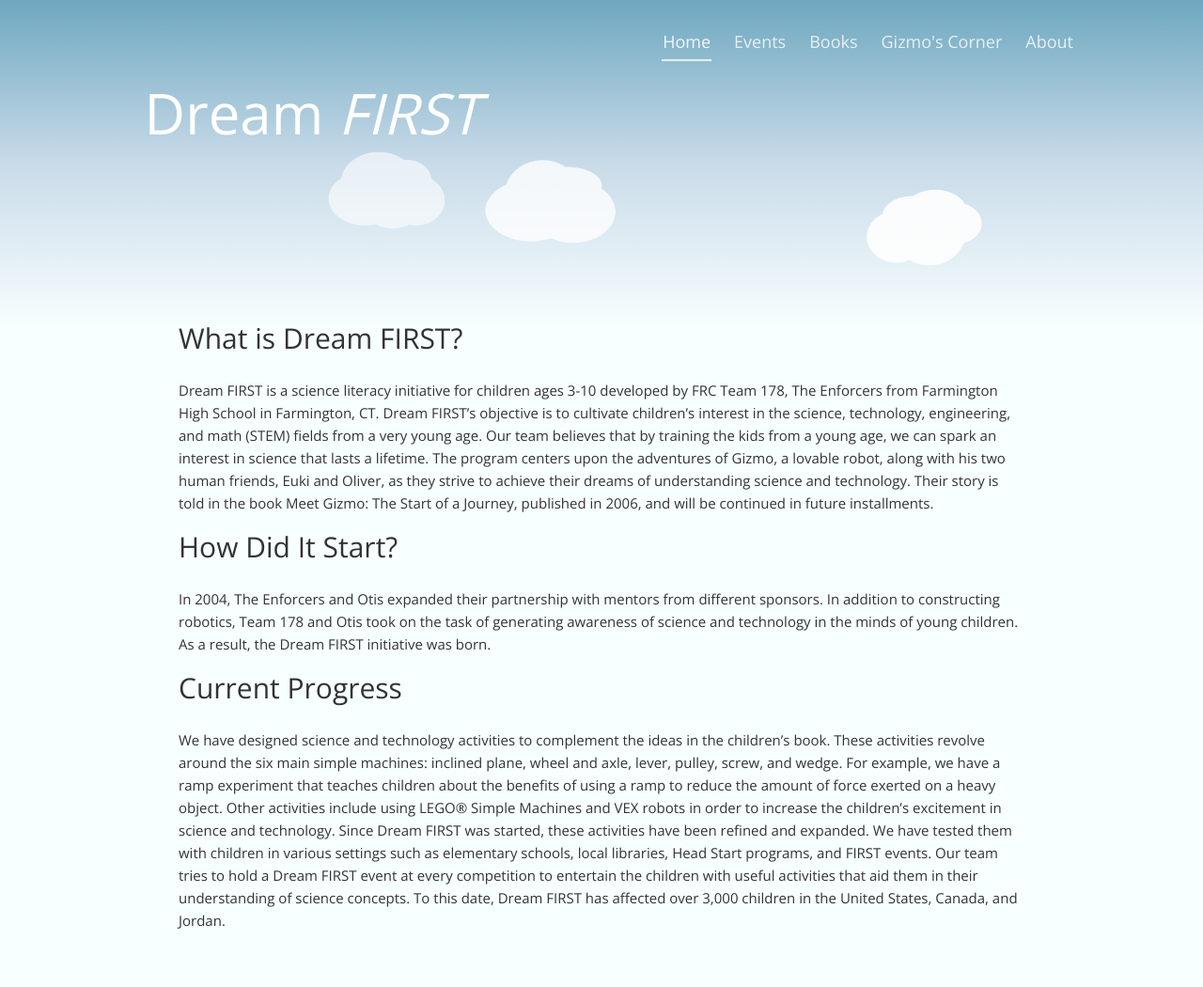
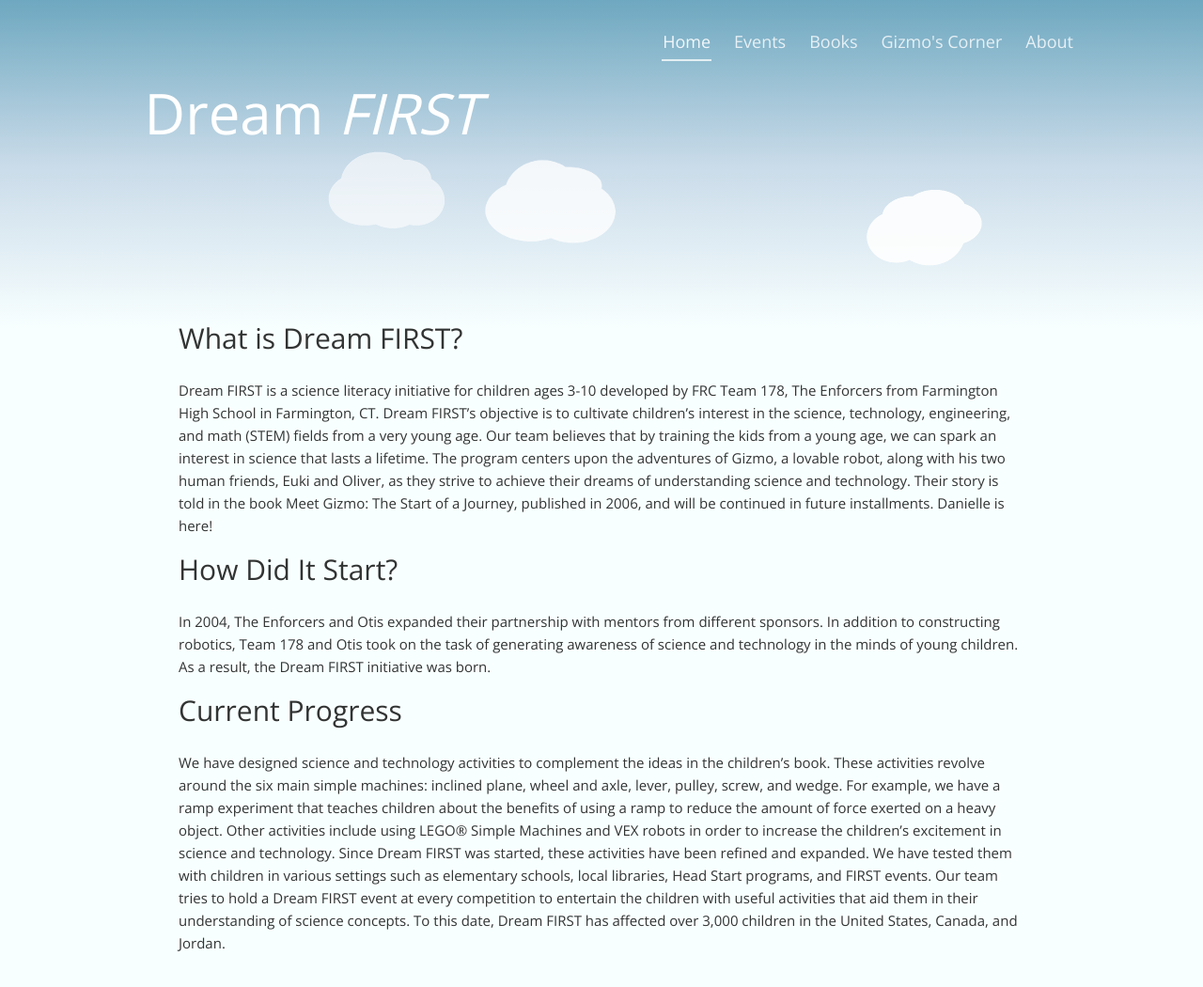
Before and after one commit to DreamFIRST/dreamfirst.github.io, a Jekyll site: the page built from index.md, in a window 1280 px wide. Shown: the whole page at 94% size. Built offline with Jekyll 4.4.1, drawn with Linux system fonts in a browser that asks for light colours; nearby versions of some CDN libraries; before the commit the page ends 1026 px from its top, so only the background shows below that.

Commit message:
danielle messed with this because brandon told her to

```diff
--- a/index.md
+++ b/index.md
@@ -17,7 +17,7 @@ friends, Euki and Oliver, as they strive to achieve their dreams of
 understanding science and technology. Their story is told in the book Meet
 Gizmo: The Start of a Journey, published in 2006, and will be continued in
 future installments.
-
+Danielle is here!
 ## How Did It Start?
 In 2004, The Enforcers and Otis expanded their partnership with mentors
 from different sponsors. In addition to constructing robotics, Team 178 and
```
